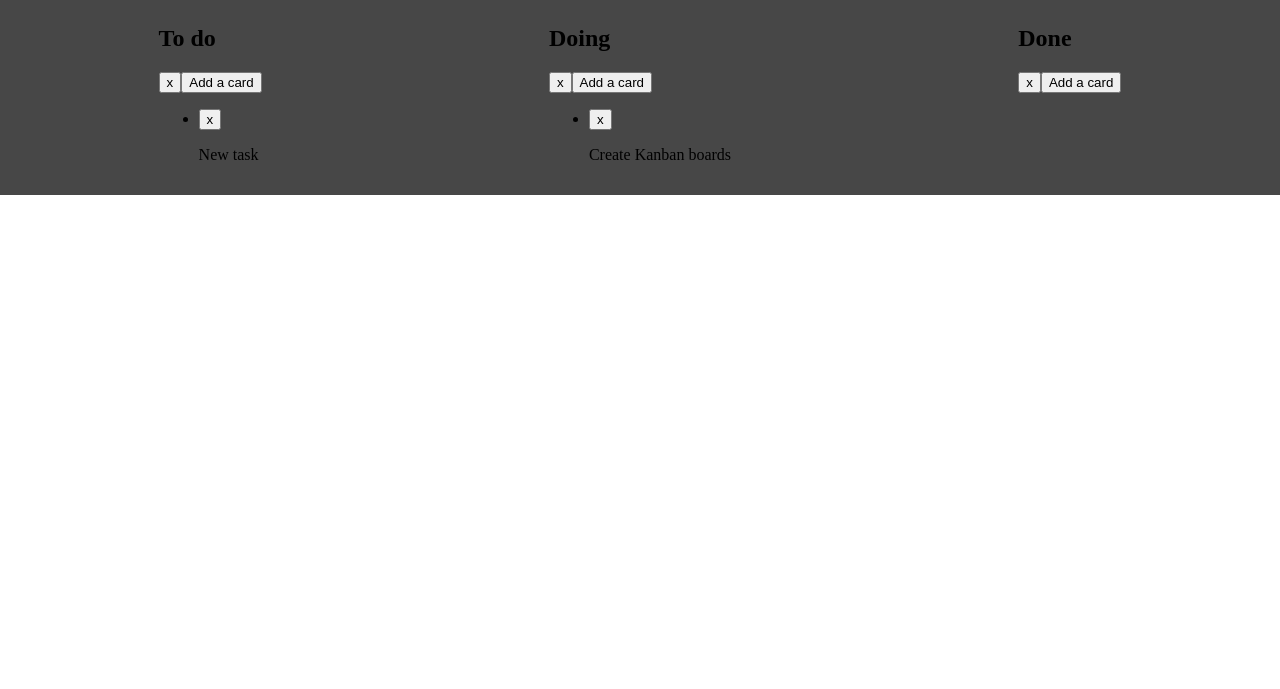
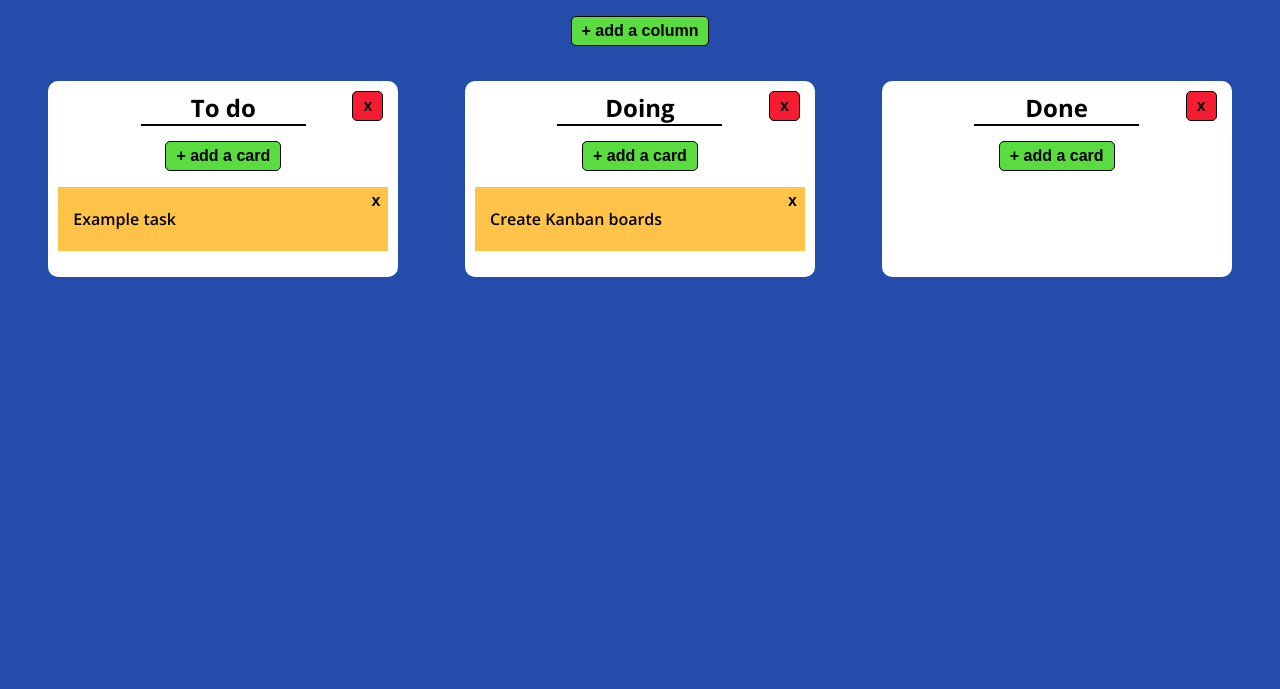
Before and after one commit to MatWidOZS/11-6-Kanban, a website: page index.html in a window 1280 px wide. Shown: the part 111-800 px from the top of the page. Drawn offline with nearby package versions, Linux system fonts and the light colour scheme.

Commit message:
Add styles

```diff
--- a/index.html
+++ b/index.html
@@ -8,7 +8,7 @@
     <body>
 		<div id="board" class="board">
 			<h1>Kanban board</h1>
-			<button class="create-column">Add a column</button>
+			<button class="create-column">+ add a column</button>
 			<div class="column-container"></div>
 		</div>
 
--- a/js/script.js
+++ b/js/script.js
@@ -21,8 +21,8 @@ $(function() {
 			var $column = $('<div>').addClass('column');
 			var $columnTItle = $('<h2>').addClass('column-title').text(self.name);
 			var $columnCardList = $('<ul>').addClass('column-card-list');
-			var $columnDelete = $('<button>').addClass('btn-delete').text('x');
-			var $columnAddCard = $('<button>').addClass('add-card').text('Add a card');
+			var $columnDelete = $('<button>').addClass('col-delete').text('x');
+			var $columnAddCard = $('<button>').addClass('add-card').text('+ add a card');
 
 			//Events
 			$columnDelete.click(function() {
@@ -63,7 +63,7 @@ $(function() {
 			//Components of card
 			var $card = $('<li>').addClass('card');
 			var $cardDescription = $('<p>').addClass('card-description').text(self.description);
-			var $cardDelete = $('<button>').addClass('btn-delete').text('x');
+			var $cardDelete = $('<button>').addClass('card-delete').text('x');
 
 			//Event
 			$cardDelete.click(function() {
@@ -121,7 +121,7 @@ $(function() {
 	board.addColumn(doneColumn);
 
 	//Default cards
-	var card1 = new Card('New task');
+	var card1 = new Card('Example task');
 	var card2 = new Card("Create Kanban boards");
 
 	//Adding default cards
--- a/sass/style.scss
+++ b/sass/style.scss
@@ -1,12 +1,44 @@
+@import url('https://fonts.googleapis.com/css?family=Open+Sans:400,600,700');
+
 * {box-sizing: border-box;}
+
+// * { border: 1px solid red; }
 
 body {
 	margin: 0;
-	// background: #474747;
+	background: #244DAB;
+	font-family: 'Open Sans', sans-serif;
 }
 
+h1 {
+	color: #fff;
+	text-align: center;
+	margin-top: 30px;
+	font-size: 3em;
+	font-weight: bold;
+}
+
+button {
+	border: 1px solid #000;
+	// border: none;
+	border-radius: 5px;
+	padding: 5px 10px;
+	font-size: 16px;
+	cursor: pointer;
+	font-weight: bold;
+	margin: 0 5px;
+}
+
+.create-column {
+		display: block;
+		margin: 0 auto;
+		background: #5ADB3F;
+		&:hover {
+			background: #20B301;
+		}
+	}
+
 .column-container {
-	background: #474747;
 	padding: 15px;
 
 	display: flex;
@@ -14,3 +46,87 @@ body {
 	flex-wrap: wrap;
 	justify-content: space-around;
 }
+
+.column {
+	background: #fff;
+	border-radius: 10px;
+	margin-top: 20px;
+	min-width: 350px;
+	padding: 10px;
+	position: relative;
+}
+
+.column-title {
+	text-align: center;
+	border-bottom: 2px solid #000;
+	width: 50%;
+	margin: 0 auto;
+	margin-bottom: 15px;
+}
+
+.column-card-list {
+	list-style: none;
+	padding-left: 0;
+}
+
+.col-delete {
+	background: #F61D32;
+	position: absolute;
+	right: 10px;
+	top: 10px;
+	&:hover {
+			background: #CF0115;
+		}
+}
+
+.add-card {
+	background: #5ADB3F;
+	display: block;
+	margin: 0 auto;
+		&:hover {
+			background: #20B301;
+		}
+}
+
+.card {
+	background: #FFC34A;
+	padding: 5px;
+	margin-bottom: 5px;
+	position: relative;
+	/* &:after {
+		content: '';
+		position: absolute;
+		right: 0;
+		bottom: 0;
+
+		width: 1px;
+		height: 1px;
+		border-bottom: solid 12px rgb(255,255,255);
+		border-right: solid 12px rgb(255,255,255);
+		border-left: solid 12px #D68F01;
+		border-top: solid 12px #D68F01;
+	} */
+}
+
+.card-delete {
+	height: 15px;
+	width: 15px;
+	position: absolute;
+	top: 5px;
+	right: 5px;
+	border: none;;
+	background: none;
+	margin: 0;
+	padding: 0;
+}
+
+.card-description {
+	font-weight: 600;
+	padding-left: 10px;
+}
+
+.card-placeholder {
+	border: 2px dashed #FFD073;
+	height: 60px;
+	margin: 10px 0;
+}
```
Also changed, not shown: css/style.css, 1 other file.
